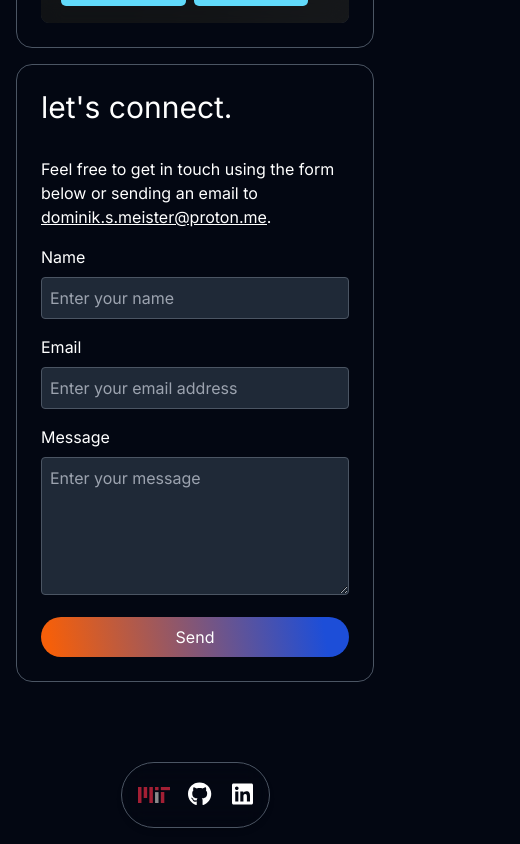
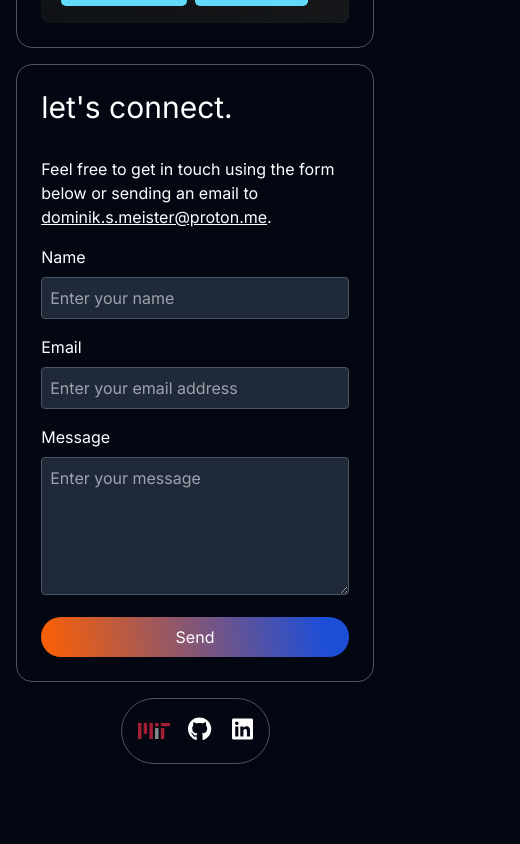
Before and after one commit to MinenMaster/personal-website-nextjs, a Next.js app: page / in a window 390 px wide. Shown: the part 3508-4352 px from the top of the page, 520 px wide, since content can reach past the window. After the commit the page ends 4288 px from the top, so only its background shows below. Built offline with nearby package versions, Linux system fonts and the light colour scheme; no server answers.

Commit message:
updated spacing

```diff
--- a/app/components/Footer.tsx
+++ b/app/components/Footer.tsx
@@ -5,7 +5,7 @@ import Image from "next/image";
 
 const Footer = () => {
     return (
-        <footer className="flex p-4 m-4 mt-20 backdrop-blur-md bottom-0 z-10 border border-gray-600 rounded-full shadow-md max-w-screen-lg mx-auto">
+        <footer className="flex p-4 m-4 md:mt-20 backdrop-blur-md bottom-0 z-10 border border-gray-600 rounded-full shadow-md max-w-screen-lg mx-auto">
             <div className="flex items-center">
                 <div className="relative group w-8 h-8 flex justify-center items-center">
                     <a
--- a/app/globals.css
+++ b/app/globals.css
@@ -285,7 +285,7 @@ nav a {
 #projects,
 #hobbies,
 #contact {
-    height: 5rem;
+    height: 6rem;
 }
 
 .projectsPage {
--- a/app/page.tsx
+++ b/app/page.tsx
@@ -140,7 +140,7 @@ export default function Home() {
                 ></div>
             </div>
 
-            <main className="flex flex-col items-center">
+            <main className="flex flex-col items-center overflow-hidden">
                 <div className="flex min-h-screen flex-col items-center justify-between">
                     <span id="home"></span>
                     <NavBar activeSection={activeSection} />
@@ -162,7 +162,7 @@ export default function Home() {
                     </a>
                 </div>
                 <span id="about"></span>
-                <section className="flex flex-col justify-center p-6 z-[1] border border-gray-600 rounded-2xl md:max-w-4xl lg:w-full mx-4">
+                <section className="flex flex-col justify-center p-6 z-[1] border border-gray-600 rounded-2xl md:max-w-4xl md:w-full mx-4">
                     <div className="flex-col">
                         <h2 className="text-3xl mb-4">about me.</h2>
                         <p>
@@ -198,7 +198,7 @@ export default function Home() {
                     </div>
                 </section>
                 <span id="projects"></span>
-                <section className="flex flex-col justify-center p-6 z-[1] border border-gray-600 rounded-2xl md:max-w-4xl lg:w-full mx-4">
+                <section className="flex flex-col justify-center p-6 z-[1] border border-gray-600 rounded-2xl md:max-w-4xl w-11/12 lg:w-full mx-4">
                     <h2 className="text-3xl mb-4">
                         projects i&apos;ve worked on.
                     </h2>
@@ -210,7 +210,7 @@ export default function Home() {
                     <Projects />
                 </section>
                 <span id="contact"></span>
-                <section className="flex flex-col justify-center p-6 z-[1] border border-gray-600 rounded-2xl md:max-w-4xl lg:w-full mx-4">
+                <section className="flex flex-col justify-center p-6 z-[1] border border-gray-600 rounded-2xl md:max-w-4xl w-11/12 lg:w-full mx-4">
                     <h2 className="text-3xl mb-4">let&apos;s connect.</h2>
                     <p>
                         Feel free to get in touch using the form below or
```
